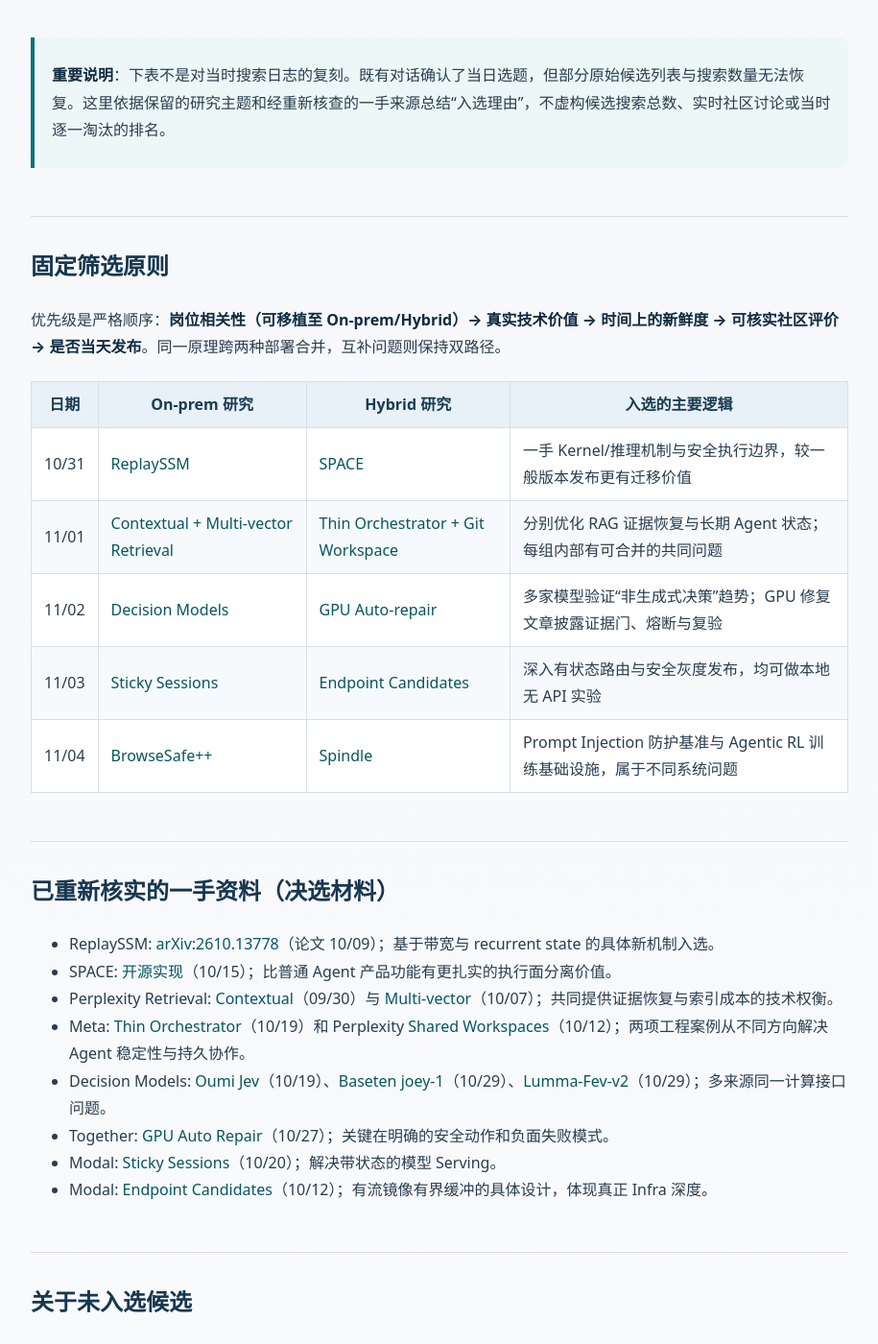
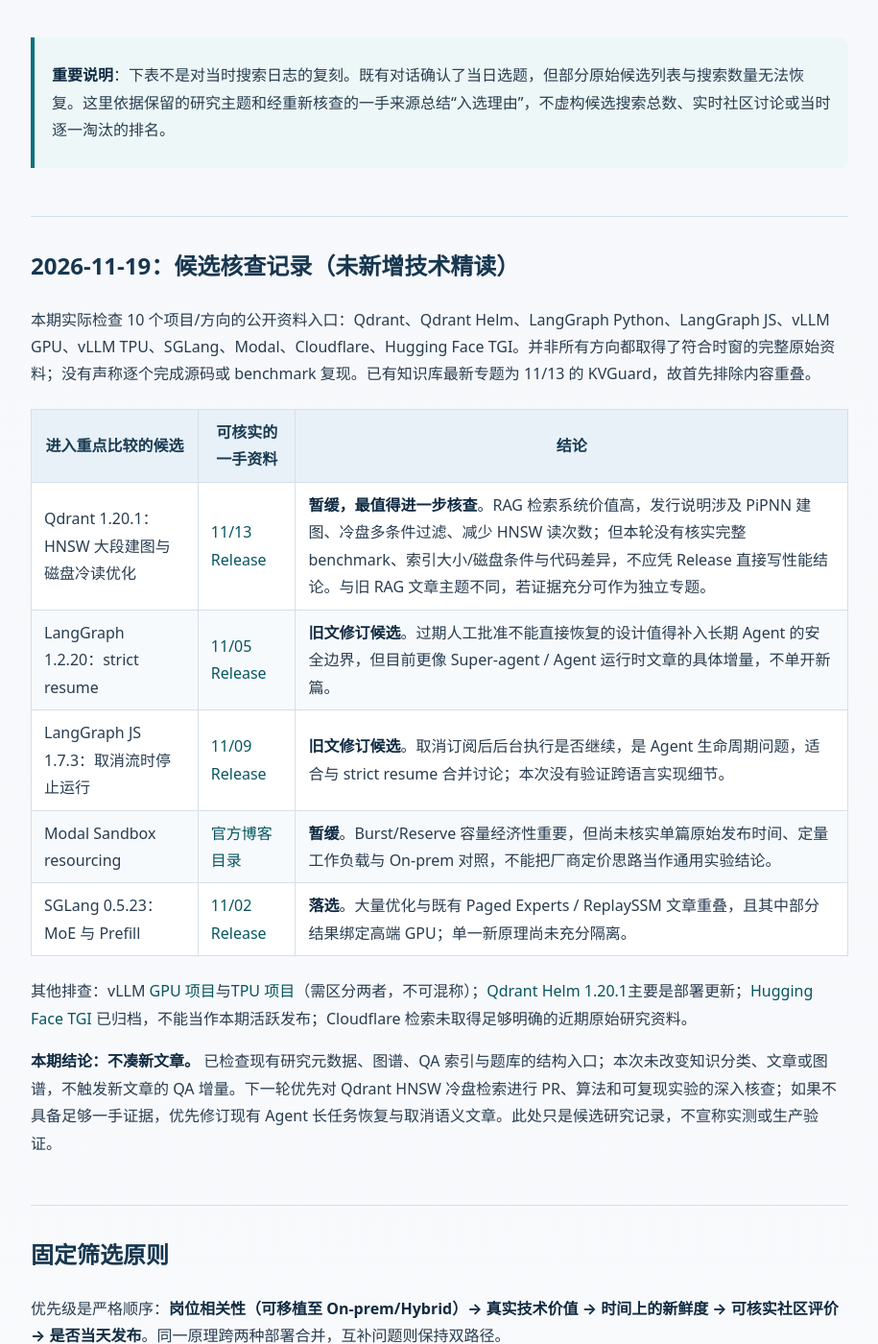
Before and after one commit to ljrirene/ai-engineering-notes, a Jekyll site: the page built from docs/selection-history.md, in a window 1280 px wide and 1400 px high, scrolled down 291 px. Shown: the whole window at 96% size, without its empty margins (182-1097 px from the left). Built offline with Jekyll 4.4.1, drawn with Linux system fonts in a browser that asks for light colours.

Commit message:
Record Nov 19 research screening and defer unverified deep dive

```diff
--- a/docs/selection-history.md
+++ b/docs/selection-history.md
@@ -6,6 +6,22 @@ permalink: /selection-history/
 # 2026-10-31 至 2026-11-04：历史选题筛选说明
 
 > **重要说明**：下表不是对当时搜索日志的复刻。既有对话确认了当日选题，但部分原始候选列表与搜索数量无法恢复。这里依据保留的研究主题和经重新核查的一手来源总结“入选理由”，不虚构候选搜索总数、实时社区讨论或当时逐一淘汰的排名。
+
+## 2026-11-19：候选核查记录（未新增技术精读）
+
+本期实际检查 10 个项目/方向的公开资料入口：Qdrant、Qdrant Helm、LangGraph Python、LangGraph JS、vLLM GPU、vLLM TPU、SGLang、Modal、Cloudflare、Hugging Face TGI。并非所有方向都取得了符合时窗的完整原始资料；没有声称逐个完成源码或 benchmark 复现。已有知识库最新专题为 11/13 的 KVGuard，故首先排除内容重叠。
+
+| 进入重点比较的候选 | 可核实的一手资料 | 结论 |
+|---|---|---|
+| Qdrant 1.20.1：HNSW 大段建图与磁盘冷读优化 | [11/13 Release](https://github.com/qdrant/qdrant/releases/tag/v1.20.1) | **暂缓，最值得进一步核查**。RAG 检索系统价值高，发行说明涉及 PiPNN 建图、冷盘多条件过滤、减少 HNSW 读次数；但本轮没有核实完整 benchmark、索引大小/磁盘条件与代码差异，不应凭 Release 直接写性能结论。与旧 RAG 文章主题不同，若证据充分可作为独立专题。 |
+| LangGraph 1.2.20：strict resume | [11/05 Release](https://github.com/langchain-ai/langgraph/releases/tag/1.2.20) | **旧文修订候选**。过期人工批准不能直接恢复的设计值得补入长期 Agent 的安全边界，但目前更像 Super-agent / Agent 运行时文章的具体增量，不单开新篇。 |
+| LangGraph JS 1.7.3：取消流时停止运行 | [11/09 Release](https://github.com/langchain-ai/langgraphjs/releases/tag/%40langchain%2Flanggraph%401.7.3) | **旧文修订候选**。取消订阅后后台执行是否继续，是 Agent 生命周期问题，适合与 strict resume 合并讨论；本次没有验证跨语言实现细节。 |
+| Modal Sandbox resourcing | [官方博客目录](https://modal.com/blog) | **暂缓**。Burst/Reserve 容量经济性重要，但尚未核实单篇原始发布时间、定量工作负载与 On-prem 对照，不能把厂商定价思路当作通用实验结论。 |
+| SGLang 0.5.23：MoE 与 Prefill | [11/02 Release](https://github.com/sgl-project/sglang/releases/tag/v0.5.23) | **落选**。大量优化与既有 Paged Experts / ReplaySSM 文章重叠，且其中部分结果绑定高端 GPU；单一新原理尚未充分隔离。 |
+
+其他排查：vLLM [GPU 项目](https://github.com/vllm-project/vllm/releases)与[TPU 项目](https://github.com/vllm-project/tpu-inference/releases)（需区分两者，不可混称）；[Qdrant Helm 1.20.1](https://github.com/qdrant/qdrant-helm/releases/tag/qdrant-1.20.1)主要是部署更新；[Hugging Face TGI](https://github.com/huggingface/text-generation-inference) 已归档，不能当作本期活跃发布；Cloudflare 检索未取得足够明确的近期原始研究资料。
+
+**本期结论：不凑新文章。** 已检查现有研究元数据、图谱、QA 索引与题库的结构入口；本次未改变知识分类、文章或图谱，不触发新文章的 QA 增量。下一轮优先对 Qdrant HNSW 冷盘检索进行 PR、算法和可复现实验的深入核查；如果不具备足够一手证据，优先修订现有 Agent 长任务恢复与取消语义文章。此处只是候选研究记录，不宣称实测或生产验证。
 
 ## 固定筛选原则
 优先级是严格顺序：**岗位相关性（可移植至 On-prem/Hybrid）→ 真实技术价值 → 时间上的新鲜度 → 可核实社区评价 → 是否当天发布**。同一原理跨两种部署合并，互补问题则保持双路径。
```
